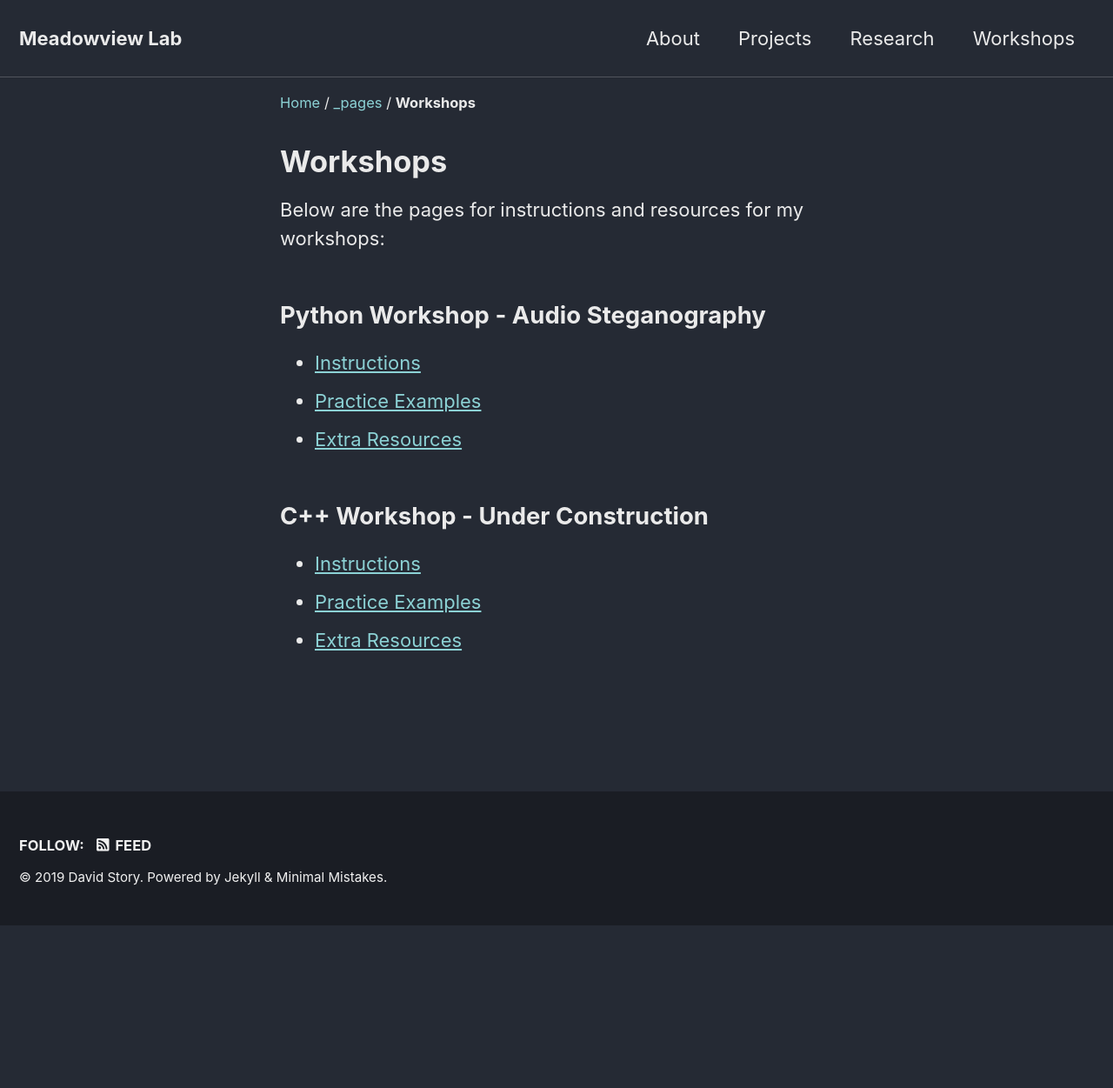
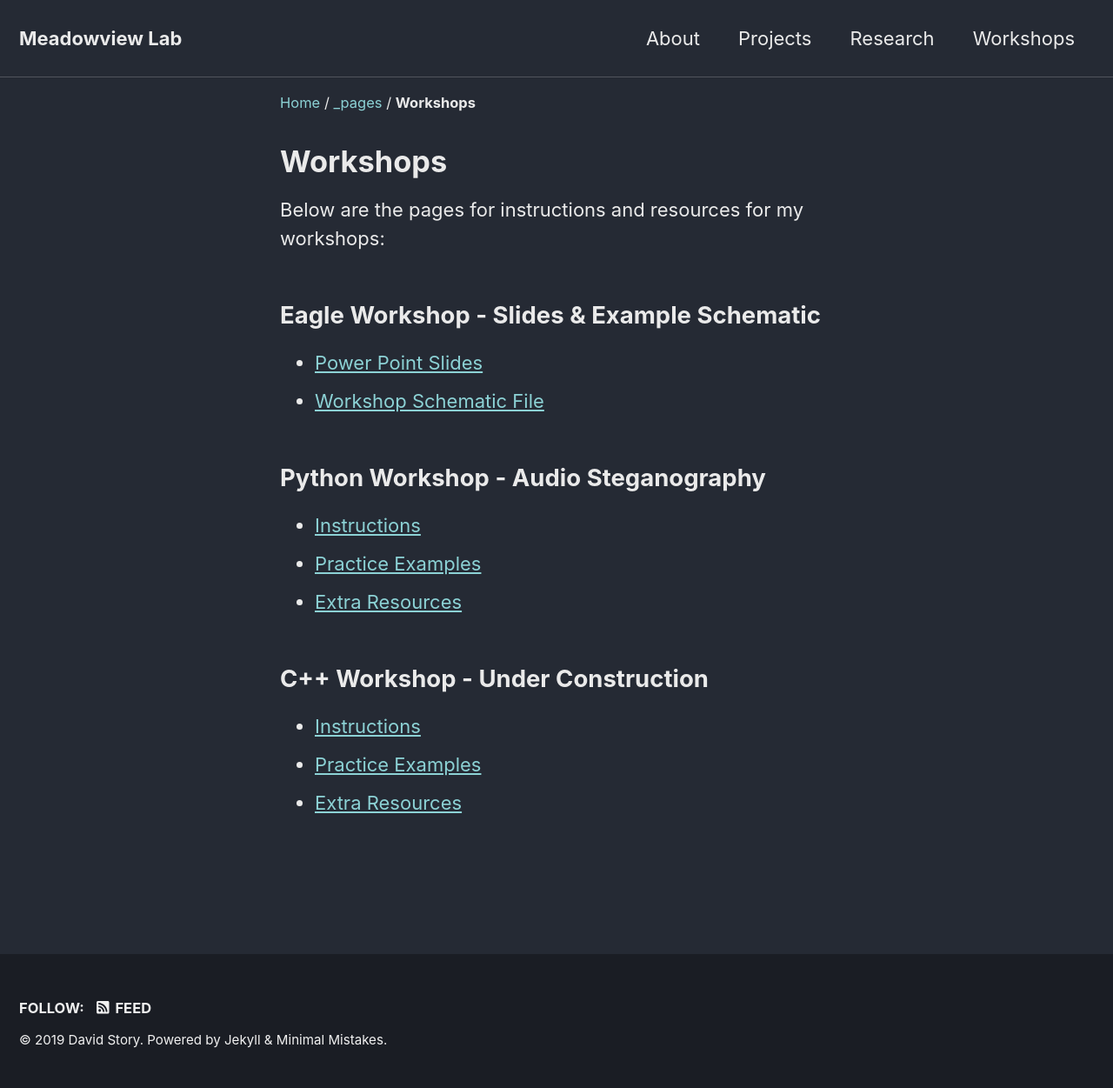
Before and after one commit to david-story/david-story.github.io, a Jekyll site: the page built from _pages/workshopnav.md, in a window 1280 px wide. Shown: the whole page at 87% size. Built offline with Jekyll 4.4.1, drawn with Linux system fonts in a browser that asks for light colours; cached includes are drawn as plain includes; nearby versions of some CDN libraries; before the commit the page ends 1064 px from its top, so only the background shows below that.

Commit message:
Added new workshop stuffs

```diff
--- a/_pages/workshopnav.md
+++ b/_pages/workshopnav.md
@@ -5,6 +5,13 @@
 ---
 
 Below are the pages for instructions and resources for my workshops:
+
+## Eagle Workshop - Slides & Example Schematic
+   <ul style="list-style-type:disc">
+   <li> <a href="/assets/documents/AutoCAD-Eagle-PCB-Design-Workshop.pptx">Power Point Slides</a>  </li>
+   <li> <a href="/assets/documents/workshop.sch">Workshop Schematic File</a>  </li>
+   </ul>
+
 
 ## Python Workshop - Audio Steganography
    <ul style="list-style-type:disc">
```
Also changed, not shown: 2 other files.
